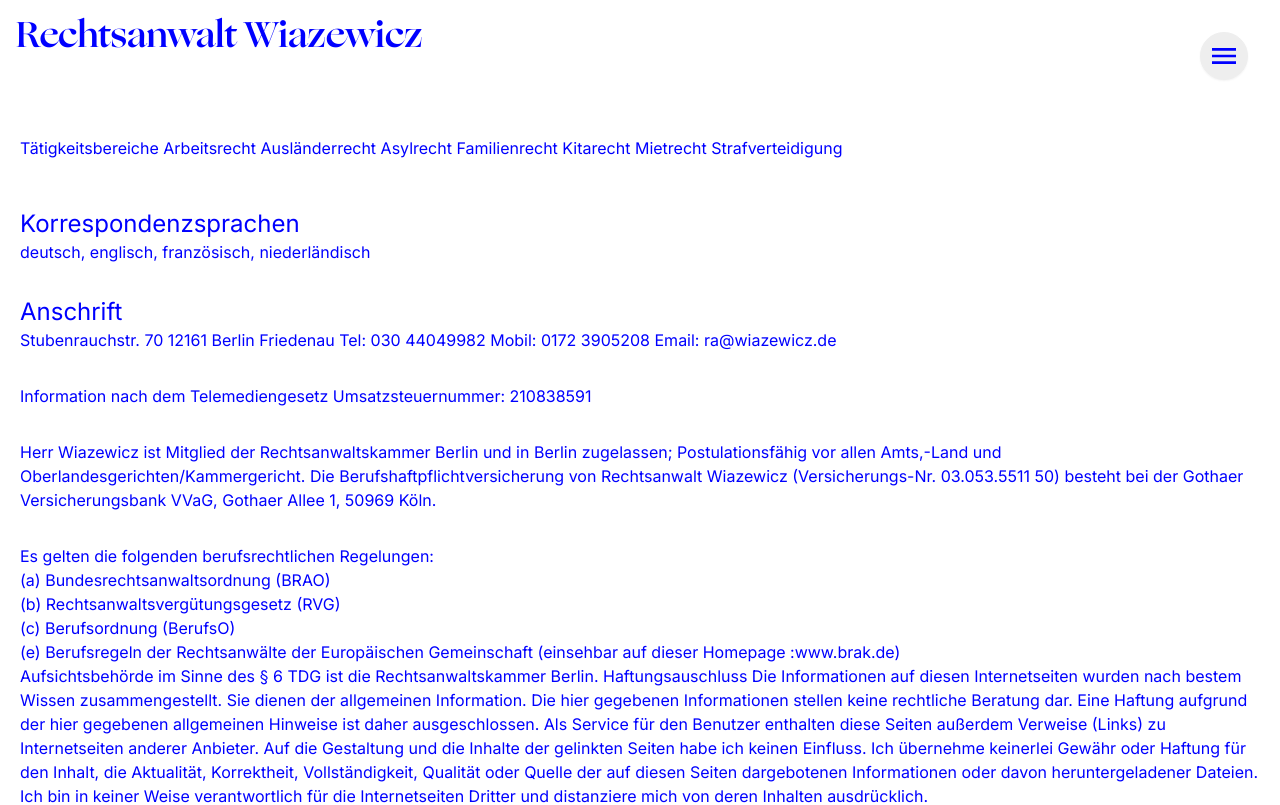
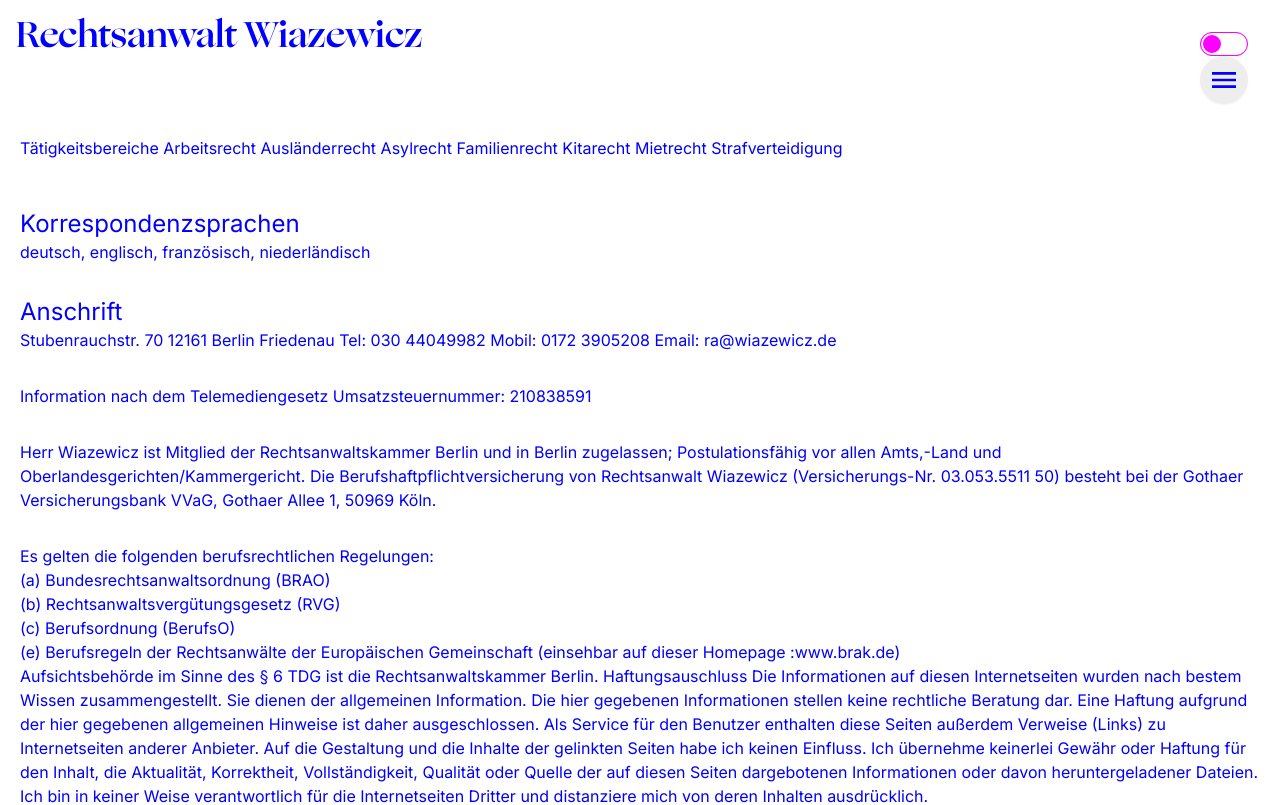
Before and after one commit to dreadbeard11/ra-wiazewicz, a Next.js app: page / in a window 1280 px wide. Shown: the top 805 px of the page. Built offline with nearby package versions, Linux system fonts and the light colour scheme.

Commit message:
Update layout.tsx

```diff
--- a/src/app/layout.tsx
+++ b/src/app/layout.tsx
@@ -62,7 +62,7 @@ export default function RootLayout({
       </head>
       <body className={inter.className}>
        <div className="fixed top-8 right-8 z-12">
-
+<SwitchTheme/>
         <label className="btn btn-circle swap swap-rotate">
 
   {/* this hidden checkbox controls the state */}
```
